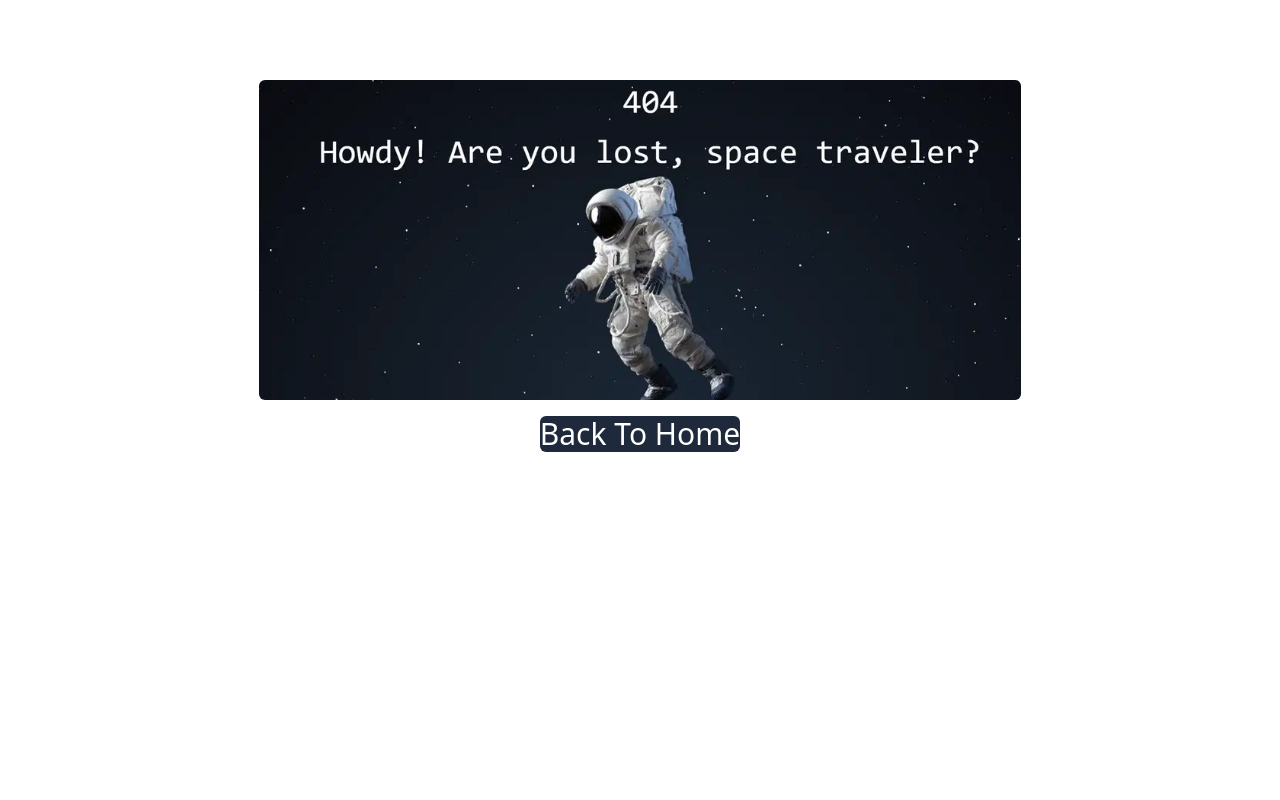
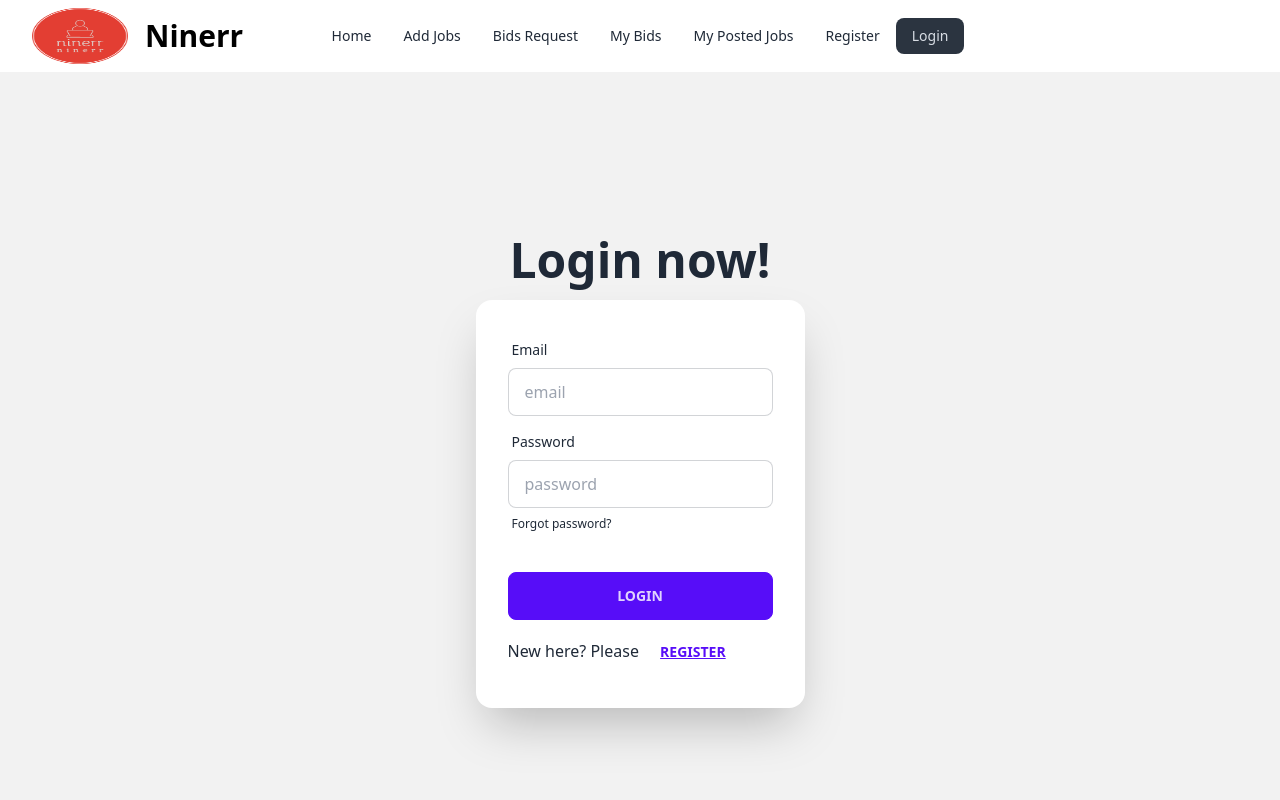
Before and after one commit to smhabib99-99/freelance-market-ninerr, a React (Vite) app: page /login in a window 1280 px wide. Before the commit this address had no page. Shown: the top 800 px of the page. Built offline with nearby package versions, Linux system fonts and the light colour scheme.

Commit message:
Login implementation is successful

```diff
--- a/src/components/Navbar/Navbar.jsx
+++ b/src/components/Navbar/Navbar.jsx
@@ -8,7 +8,7 @@
     <li><NavLink to='/'>Home</NavLink></li>
     <li><NavLink to='/addJobs'>Add Jobs</NavLink></li>
     <li><NavLink to='/bidsRequest'>Bids Request</NavLink></li>
-    <li><NavLink to='/myBids'>MyBids</NavLink></li>
+    <li><NavLink to='/myBids'>My Bids</NavLink></li>
     <li><NavLink to='/mPostedJobs'>My Posted Jobs</NavLink></li>
     <li><NavLink to='/register'>Register</NavLink></li>
     <li><NavLink to='/login'>Login</NavLink></li>
--- a/src/pages/Login/Login.jsx
+++ b/src/pages/Login/Login.jsx
@@ -1,10 +1,46 @@
+import { Link } from "react-router-dom";
 
 
 const Login = () => {
+
+
     return (
-        <div>
+                <div className="hero min-h-screen bg-base-200">
+                    <div className="hero-content flex-col">
+                        <div className="text-center lg:text-left">
+                            <h1 className="text-5xl font-bold">Login now!</h1>
 
-        </div>
+                        </div>
+                        <div className="card flex-shrink-0 w-full max-w-sm shadow-2xl bg-base-100">
+                            <form className="card-body">
+                                <div className="form-control">
+                                    <label className="label">
+                                        <span className="label-text">Email</span>
+                                    </label>
+                                    <input type="email" name="email" placeholder="email" className="input input-bordered" required />
+                                </div>
+                                <div className="form-control">
+                                    <label className="label">
+                                        <span className="label-text">Password</span>
+                                    </label>
+                                    <input type="password" name="password" placeholder="password" className="input input-bordered" required />
+                                    <label className="label">
+                                        <a href="#" className="label-text-alt link link-hover">Forgot password?</a>
+                                    </label>
+                                </div>
+                                <div className="form-control mt-6">
+                                    <button type="submit" className="btn btn-primary">Login</button>
+                                </div>
+                                <p>
+                                    <span>New here?  Please</span> <Link to="/register"><button className="btn btn-link">Register</button></Link>
+                                </p>
+                            </form>
+
+                        </div>
+
+                    </div>
+
+                </div>
     );
 };
 
--- a/src/router/Router.jsx
+++ b/src/router/Router.jsx
@@ -2,6 +2,7 @@
 import Root from "../layouts/Root";
 import Home from "../pages/Home/Home";
 import ErrorPage from "../pages/ErrorPage/ErrorPage";
+import Login from "../pages/Login/Login";
 
 
 const router = createBrowserRouter([
@@ -16,8 +17,8 @@
                 element: <Home></Home>,
             },
             {
-                path:'/home',
-                // element:
+                path:'/login',
+                element:<Login></Login>
             }
         ]
 
```
